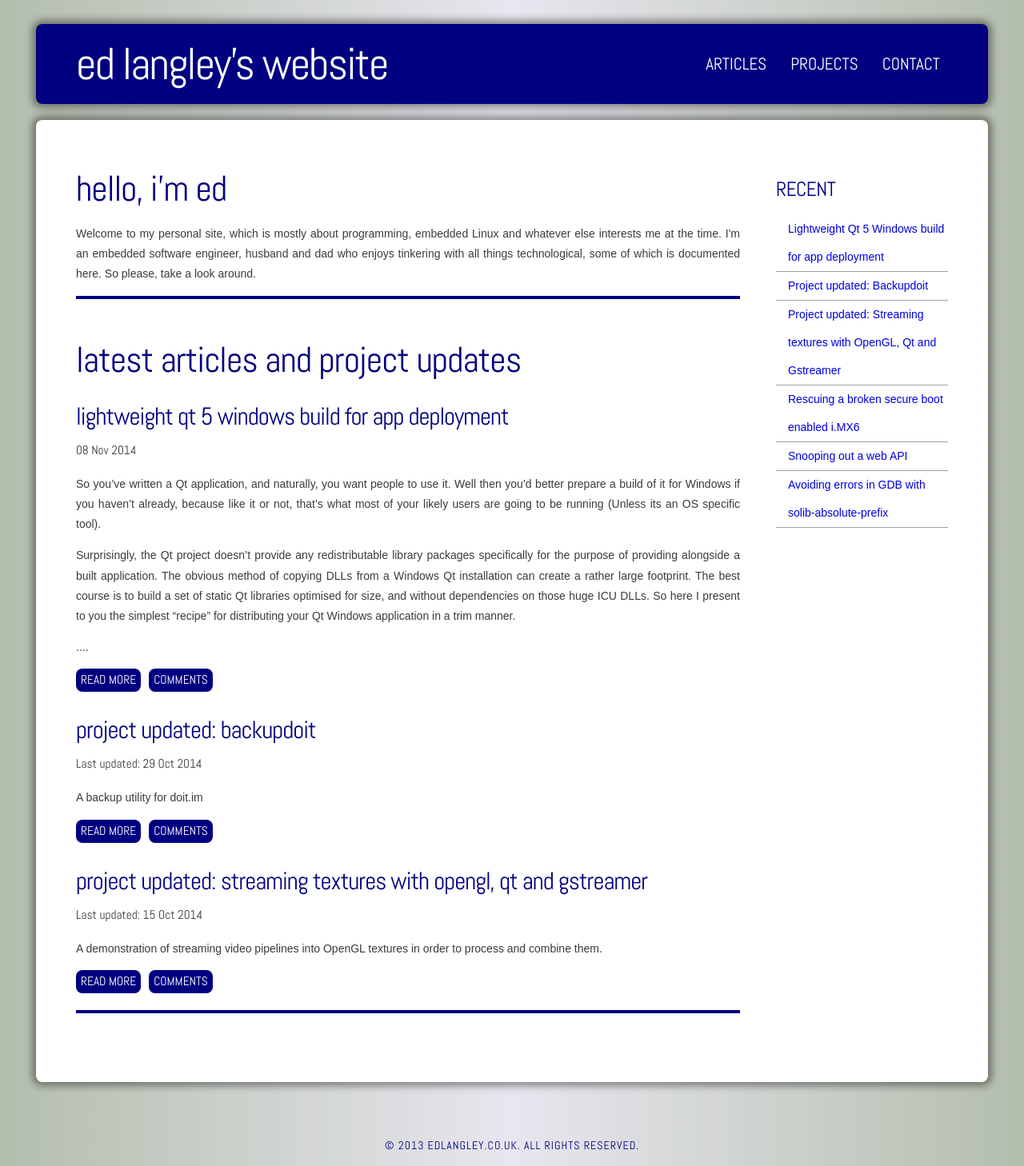
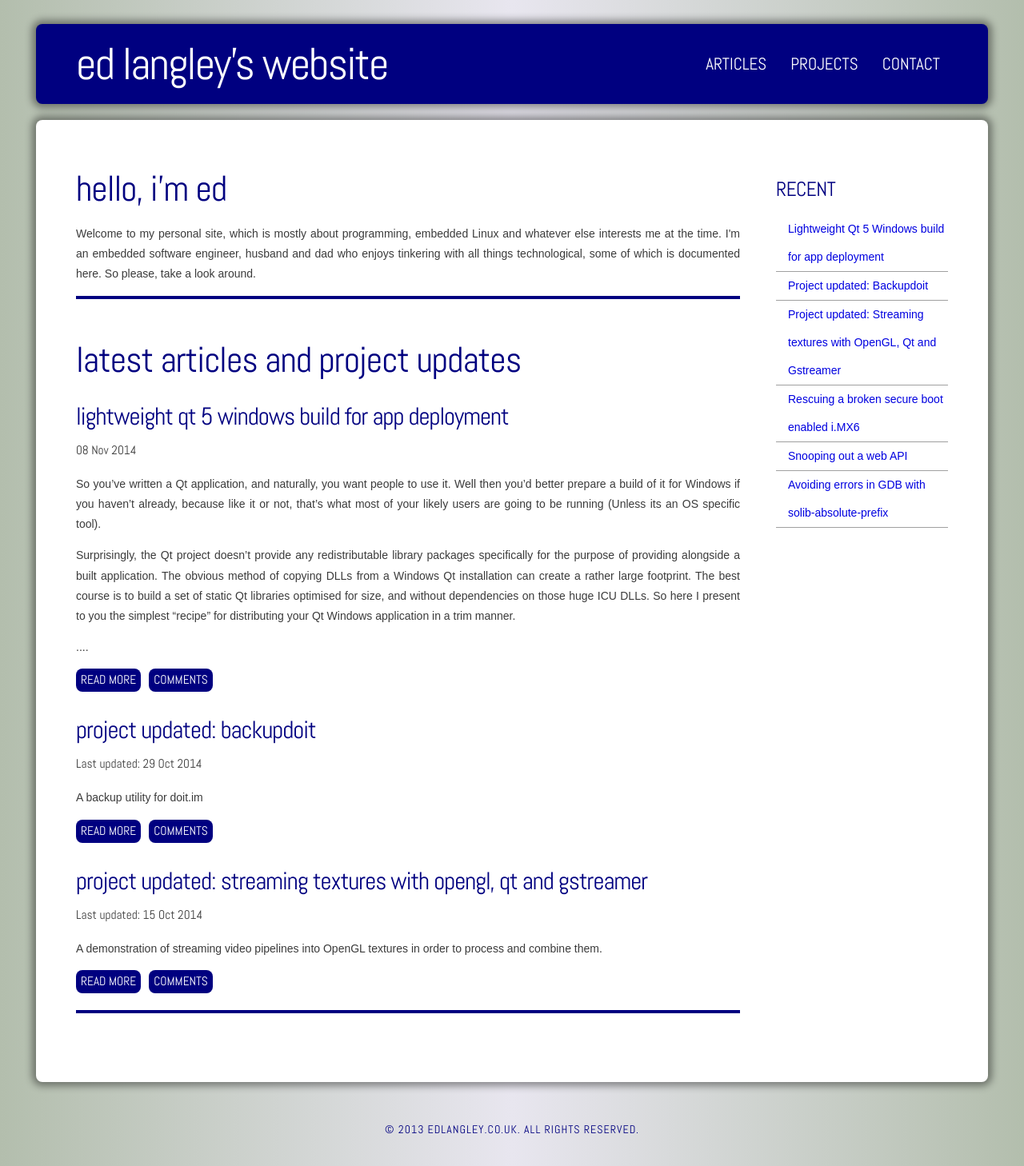
Before and after one commit to edlangley/edlangley.github.io, a Jekyll site: the page built from index.html, in a window 1280 px wide. Shown: the whole page at 80% size. Built offline with Jekyll 4.4.1, drawn with Linux system fonts in a browser that asks for light colours; comment, search, counter and statistics services are not loaded.

Commit message:
Fix footer spacing.

```diff
--- a/_layouts/main.html
+++ b/_layouts/main.html
@@ -46,7 +46,6 @@
 		<div style="clear: both;">&nbsp;</div>
 	</div>
 </div>
-<div id="footer-content"></div>
 <div id="footer">
 	<p>&copy; 2013 edlangley.co.uk. All rights reserved.</p>
 </div>
--- a/css/style.css
+++ b/css/style.css
@@ -304,7 +304,7 @@ a:hover {
 
 #footer p {
 	margin: 0;
-	padding-top: 40px;
+	padding-top: 20px;
 	letter-spacing: 1px;
 	line-height: normal;
 	font-size: 14px;
```
